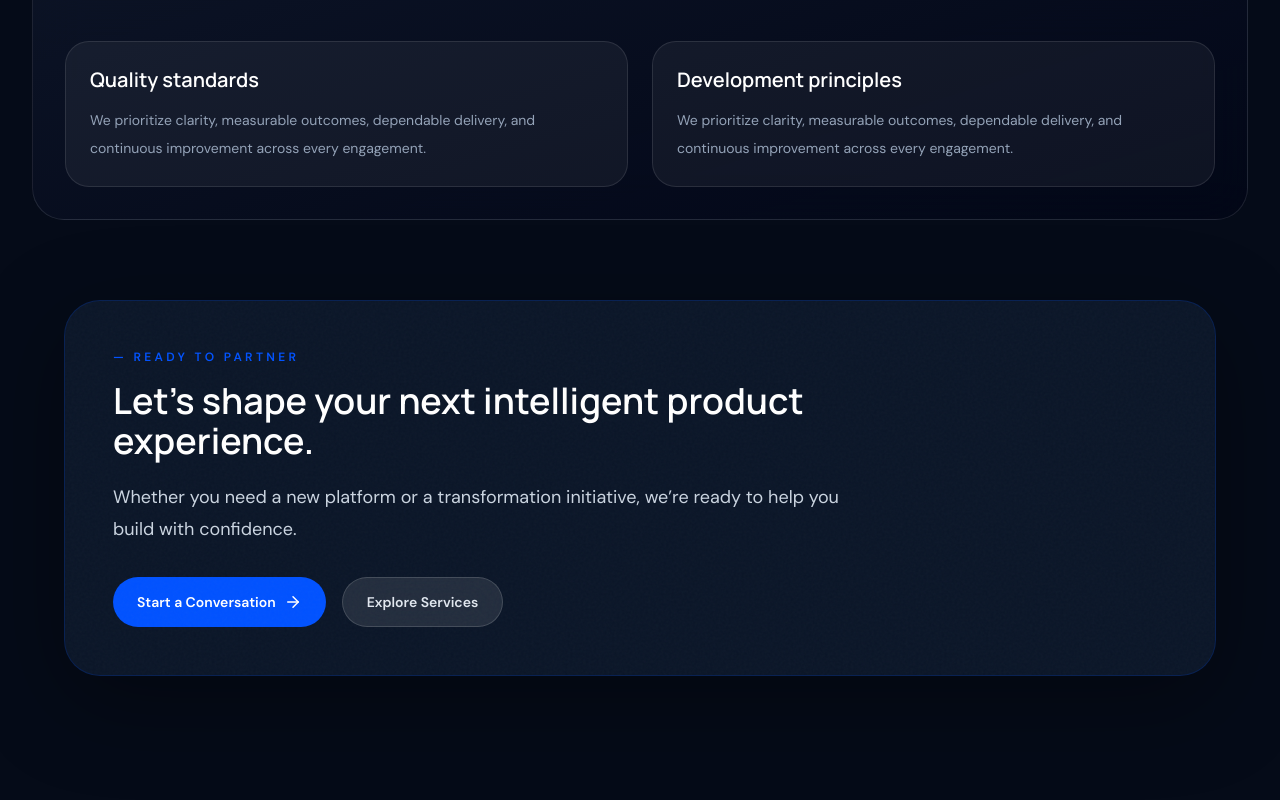
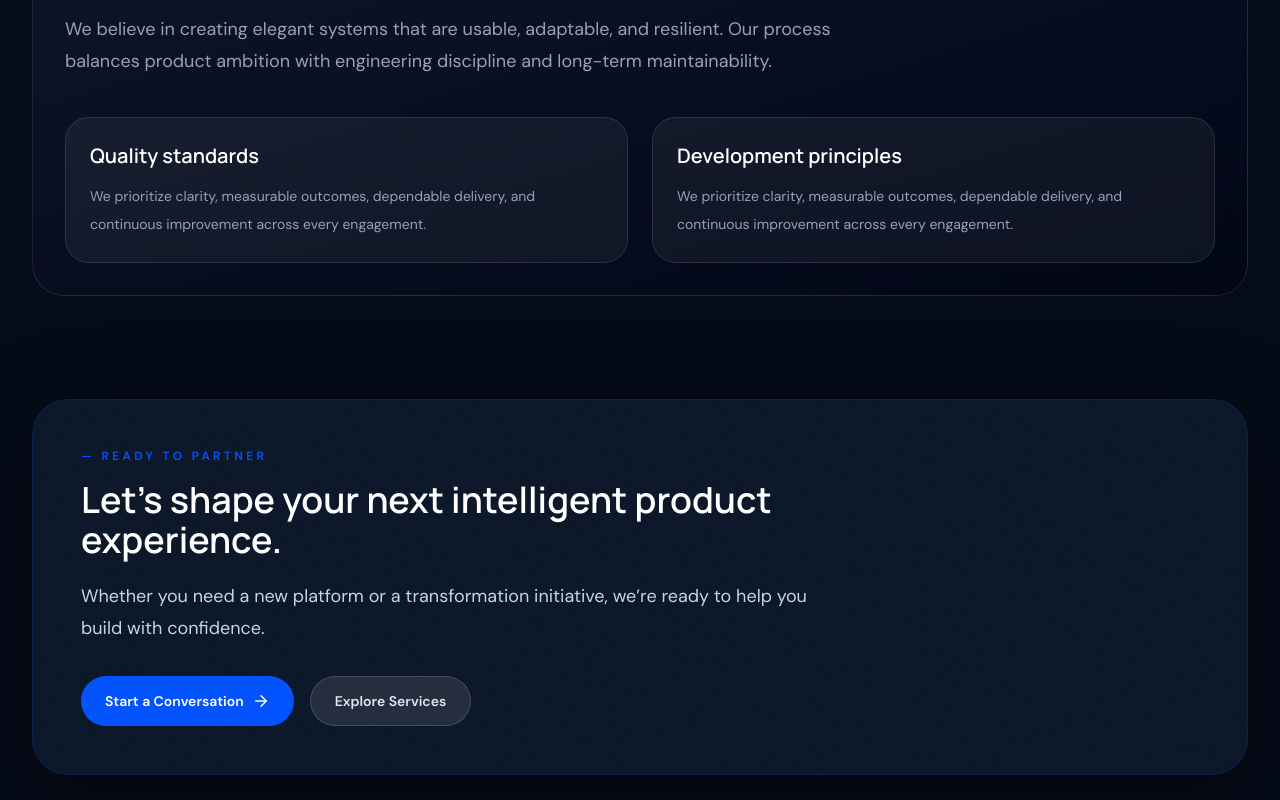
Before and after one commit to qubrianttechnology/qubrianttechnologies_web, a React (Vite) app: page /about in a window 1280 px wide. Shown: the part 2173-2973 px from the top of the page. Built offline with nearby package versions, Linux system fonts and the light colour scheme.

Commit message:
modified

```diff
--- a/src/components/common/CardAnimations.jsx
+++ b/src/components/common/CardAnimations.jsx
@@ -2,6 +2,7 @@ import { useEffect } from 'react';
 import { useLocation } from 'react-router-dom';
 
 const CARD_SELECTOR = 'main article, main div, main section';
+const SECTION_SELECTOR = 'main > section, main > section > div:first-child';
 
 function isCard(element) {
   const classes = element.className;
@@ -22,25 +23,34 @@ function CardAnimations() {
   useEffect(() => {
     const frame = requestAnimationFrame(() => {
       const cards = [...document.querySelectorAll(CARD_SELECTOR)].filter(isCard);
+      const sections = [...document.querySelectorAll(SECTION_SELECTOR)].filter(
+        (element) => !isCard(element) && !element.closest('.site-cta'),
+      );
+      const animatedElements = [...new Set([...sections, ...cards])];
 
       cards.forEach((card, index) => {
         card.classList.add('card-reveal');
         card.style.setProperty('--card-delay', `${Math.min(index % 6, 5) * 70}ms`);
       });
 
+      sections.forEach((section, index) => {
+        section.classList.add('section-reveal');
+        section.style.setProperty('--section-delay', `${Math.min(index, 3) * 60}ms`);
+      });
+
       const observer = new IntersectionObserver(
         (entries) => {
           entries.forEach((entry) => {
             if (entry.isIntersecting) {
-              entry.target.classList.add('card-reveal--visible');
+              entry.target.classList.add('reveal-visible');
               observer.unobserve(entry.target);
             }
           });
         },
-        { threshold: 0.12, rootMargin: '0px 0px -36px' },
+        { threshold: 0.1, rootMargin: '0px 0px -28px' },
       );
 
-      cards.forEach((card) => observer.observe(card));
+      animatedElements.forEach((element) => observer.observe(element));
       window.__qubriantCardObserver = observer;
     });
 
--- a/src/components/sections/CTASection.jsx
+++ b/src/components/sections/CTASection.jsx
@@ -6,7 +6,7 @@ function CTASection({ eyebrow, title, description, primaryLabel, secondaryLabel,
   const isSecondaryExternal = secondaryHref?.startsWith('http') || secondaryHref?.startsWith('wa.me');
 
   return (
-    <section className="px-4 py-20 sm:px-6 lg:px-8">
+    <section className="site-cta px-4 py-20 sm:px-6 lg:px-8">
       <div className="noise relative mx-auto max-w-7xl overflow-hidden rounded-[36px] border border-[#0052ff]/20 bg-[#0b1628] p-8 shadow-[0_25px_90px_rgba(0,0,0,.35)] sm:p-12">
         <div className="max-w-3xl">
           {eyebrow && <p className="text-xs font-semibold uppercase tracking-[0.28em] text-[#0052ff]">— {eyebrow}</p>}
--- a/src/styles.css
+++ b/src/styles.css
@@ -47,8 +47,38 @@ body {
 .marquee-track { animation: marquee 26s linear infinite; }
 .float-slow { animation: float 6s ease-in-out infinite; }
 
+/* Keep every inner page on the same responsive spacing rhythm. */
+main:not(.overflow-hidden) {
+  padding-top: clamp(4rem, 7vw, 6rem);
+  padding-bottom: clamp(4rem, 7vw, 6rem);
+}
+
+main:not(.overflow-hidden) > section + section {
+  margin-top: clamp(4.5rem, 8vw, 7rem);
+}
+
+main:not(.overflow-hidden) > .site-cta {
+  padding: 0;
+}
+
+main:not(.overflow-hidden) .grid > .card-reveal {
+  height: 100%;
+}
+
+.section-reveal,
 .card-reveal {
   opacity: 0;
+  will-change: opacity, transform;
+}
+
+.section-reveal {
+  transform: translate3d(0, 18px, 0);
+  transition:
+    opacity .7s cubic-bezier(.22, 1, .36, 1) var(--section-delay, 0ms),
+    transform .7s cubic-bezier(.22, 1, .36, 1) var(--section-delay, 0ms);
+}
+
+.card-reveal {
   transform: translate3d(0, 24px, 0) scale(.985);
   transition:
     opacity .65s cubic-bezier(.22, 1, .36, 1) var(--card-delay, 0ms),
@@ -56,12 +86,16 @@ body {
     border-color .3s ease,
     background-color .3s ease,
     box-shadow .3s ease;
-  will-change: opacity, transform;
 }
 
-.card-reveal.card-reveal--visible {
+.section-reveal.reveal-visible,
+.card-reveal.reveal-visible {
   opacity: 1;
   transform: translate3d(0, 0, 0) scale(1);
+}
+
+.card-reveal.reveal-visible:hover {
+  transform: translate3d(0, -6px, 0) scale(1);
 }
 
 @keyframes marquee { to { transform: translateX(-50%); } }
```
Also changed, not shown: 1 other file (tests, documents, lock files or other folders).
